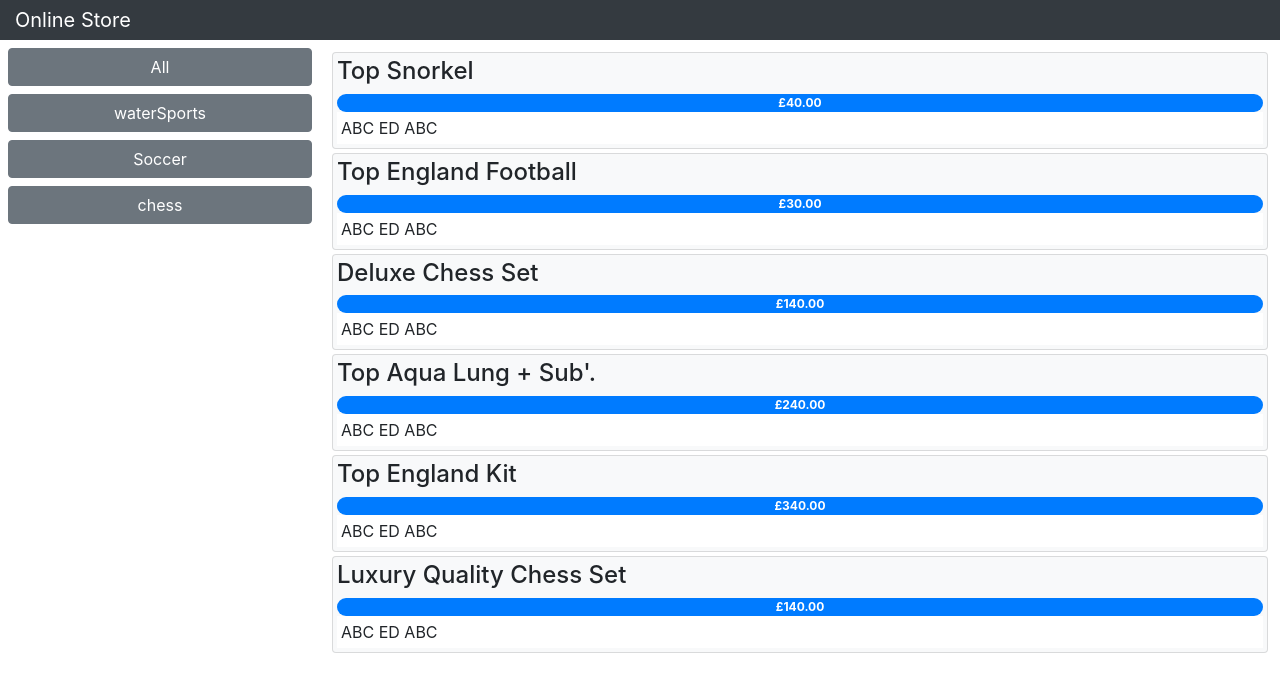
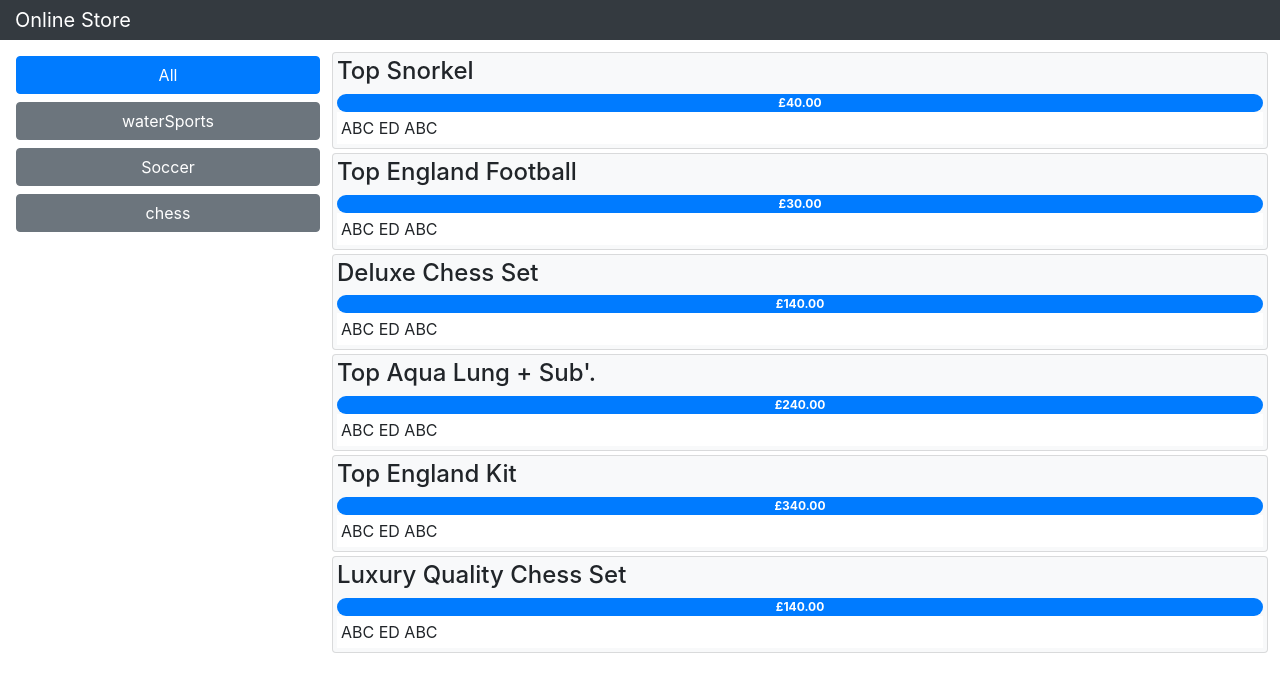
Before and after one commit to BeresMcF8/SportsStore, a React (Create React App) app: page /shop/products in a window 1280 px wide. Shown: the top 692 px of the page. Built offline with nearby package versions, Linux system fonts and the light colour scheme.

Commit message:
implemented highlighted toggle link.

```diff
--- /dev/null
+++ b/src/ToggleLink.js
@@ -0,0 +1,19 @@
+import React, {Component} from "react";
+import {Route, Link} from "react-router-dom";
+
+export class ToggleLink extends Component {
+    render() {
+        return <Route path={this.props.to} exact={this.props.exact}
+                children={routeProps => {
+                    const baseClasses = this.props.className || "m-2 btn btn-block";
+                    const activeClass = this.props.activeClass || "btn-primary";
+                    const inActiveClass = this.props.inActiveClass || "btn-secondary";
+
+                    const combineClasses  = `${baseClasses} ${routeProps.match ? activeClass : inActiveClass}`
+
+                    return <Link to={this.props.to} className={combineClasses}>
+                        {this.props.children}
+                    </Link>
+                }} />
+    }
+}
--- a/src/shop/CategoryNavigation.js
+++ b/src/shop/CategoryNavigation.js
@@ -1,22 +1,20 @@
 import React, { Component } from "react";
+import {ToggleLink} from "../ToggleLink";
 
-import {Link} from "react-router-dom";
+//import {Link} from "react-router-dom";
 
 export class CategoryNavigation extends Component {
 
     render() {
 
         return <React.Fragment>
-            <Link className="btn btn-secondary btn-block"
-                to={this.props.baseUrl}>All</Link>
+            <ToggleLink to={this.props.baseUrl} exact={true}>All</ToggleLink>
                 {this.props.categories &&
                     this.props.categories.map(
                         cat =>
-                            <Link className="btn btn-secondary btn-block"
-                                key={cat}
-                                to={`${this.props.baseUrl}/${cat.toLowerCase()}`}>
+                            <ToggleLink key={cat} to={`${this.props.baseUrl}/${cat.toLowerCase()}`}>
                                     {cat}
-                                </Link>
+                            </ToggleLink>
                     )}
         </React.Fragment>
     }
```
